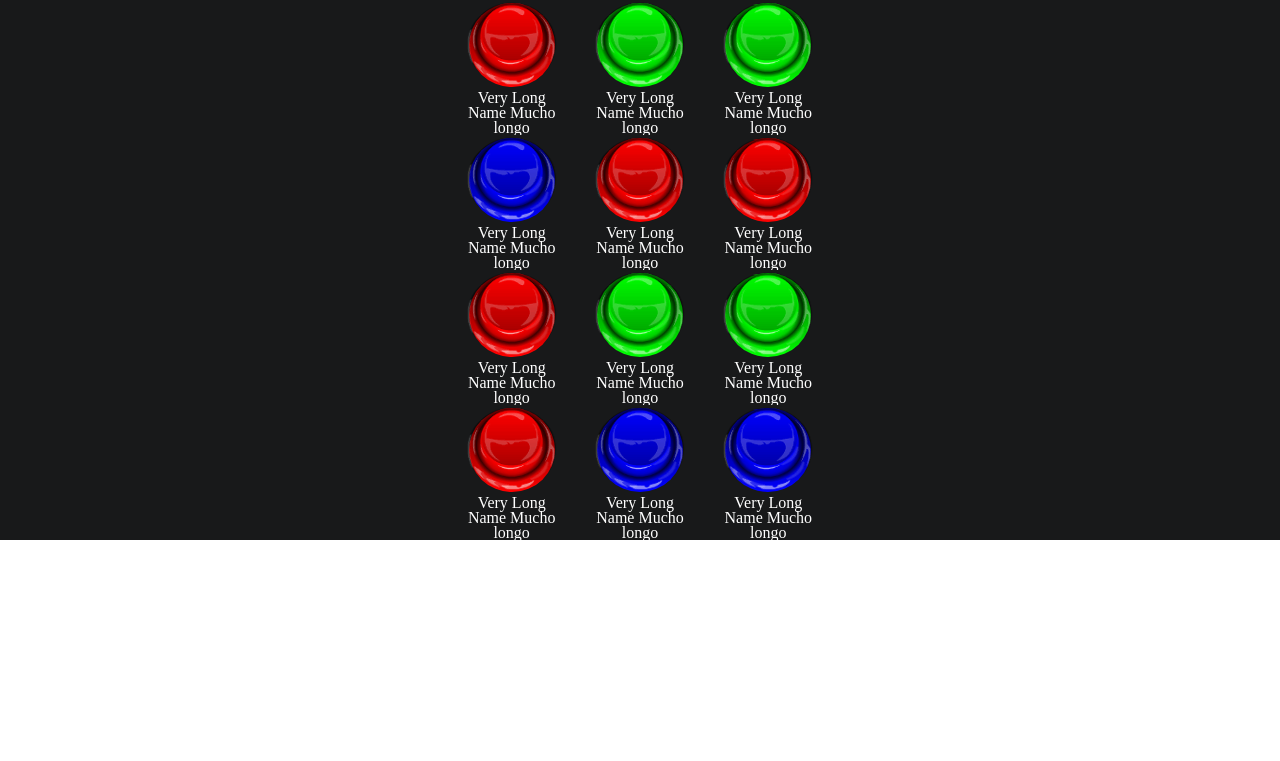
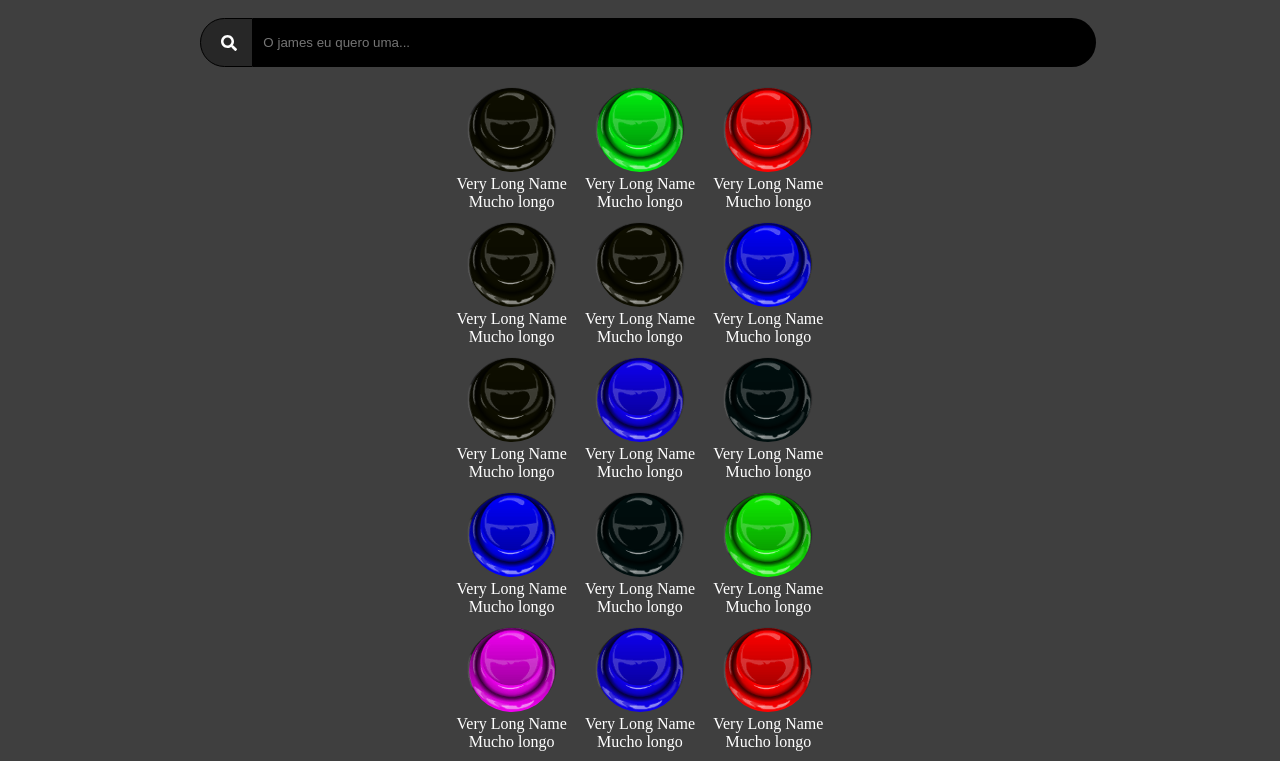
Before and after one commit to gui-rossi/instant-buttons-memes, a Vue app: page / in a window 1280 px wide. Shown: the top 761 px of the page. Built offline with nearby package versions, Linux system fonts and the light colour scheme.

Commit message:
added icons, search bar and footer

```diff
--- a/package.json
+++ b/package.json
@@ -12,6 +12,11 @@
     "@capacitor/app": "^5.0.6",
     "@capacitor/camera": "^5.0.6",
     "@capacitor/core": "^5.1.1",
+    "@fortawesome/fontawesome-svg-core": "^1.2.36",
+    "@fortawesome/free-brands-svg-icons": "^5.15.4",
+    "@fortawesome/free-regular-svg-icons": "^5.15.4",
+    "@fortawesome/free-solid-svg-icons": "^5.15.4",
+    "@fortawesome/vue-fontawesome": "^3.0.3",
     "@ionic/pwa-elements": "^3.2.1",
     "core-js": "^3.8.3",
     "vue": "^3.2.13"
--- a/src/App.vue
+++ b/src/App.vue
@@ -1,16 +1,19 @@
 <template>
+  <Navbar />
   <div class="app">
     <div class="background-buttons">
-
       <InstantButton v-for="instant in listOfInstants" :key="instant" />
-
     </div>
   </div>
+  <!-- <AdSense /> -->
 </template>
 
 <script>
 /* eslint-disable */
 import InstantButton from '../src/components/instant-button/instant-button.vue'
+import Navbar from '../src/components/navbar/navbar.vue'
+import AdSense from '../src/components/footer/adsense.vue'
+
 
 export default {
   name: 'App',
@@ -20,12 +23,14 @@ export default {
   data: function () {
     return {
       myImage: null,
-      listOfInstants: [1, 2, 3, 4, 5, 6, 7, 8, 9, 10, 11, 12],
+      listOfInstants: [1, 2, 3, 4, 5, 6, 7, 8, 9, 10, 11, 12, 13, 14, 15, 16, 17, 18, 19, 20],
 
     }
   },
   components: {
-    InstantButton
+    InstantButton,
+    Navbar,
+    AdSense
   },
   mounted: function () {
 
@@ -43,7 +48,9 @@ body {
 .app {
   display: flex;
   justify-content: center;
-  background-color: #18191A;
+  background-color: #3F3F3F;
+
+  padding-top: 85px;
 }
 
 .background-buttons {
--- /dev/null
+++ b/src/components/footer/adsense.vue
@@ -0,0 +1,24 @@
+<template>
+    <div class="adsense-container">
+
+    </div>
+</template>
+
+<script>
+/* eslint-disable */
+export default {
+    name: 'adsense'
+}
+
+</script>
+
+<style>
+.adsense-container {
+    position: fixed;
+    bottom: 0;
+    width: 100%;
+    z-index: 2;
+    background-color: white;
+    height: 60px;
+}
+</style>
--- a/src/components/instant-button/instant-button.vue
+++ b/src/components/instant-button/instant-button.vue
@@ -3,7 +3,7 @@
         <div class="small-button-background" :style="getRandomColor()"></div>
         <button class="small-button"></button>
         <div class="small-button-shadow"></div>
-        <div class="instant-button-name">Very Long Name Mucho longo</div>
+        <div class="instant-button-name">Very Long Name Mucho longo THIS IS VERY LONGGGGGG</div>
     </div>
 </template>
 
@@ -18,8 +18,24 @@ export default {
     },
     methods: {
         getRandomColor: function () {
-            const randomIndex = Math.floor(Math.random() * this.colors.length);
-            return 'background-color: ' + this.colors[randomIndex];
+            var val1 = Math.floor(Math.random() * 6);
+            var val2;
+
+            var hex = "#";
+
+            do {
+                val2 = Math.floor(Math.random() * 6);
+            } while (val1 === val2);
+
+            for(var i = 0; i < 6; i++){
+                if (val1 == i || val2 == i){
+                    hex = hex + "F";
+                } else {
+                    hex = hex + "0";
+                }
+            }
+
+            return 'background-color: ' + hex;
         }
     }
 }
@@ -75,14 +91,8 @@ export default {
 .instant-button-name {
     color: white;
     position: absolute;
-    /* height: 108px; */
-    /* width: 115%; */
-    display: flex;
-    justify-content: center;
-    /* align-items: flex-end; */
+    margin-top: 90px;
+    height: 37px;
     overflow: hidden;
-    margin-top: 90px;
-    line-height: 15px;
-    width: 110px;
 }
 </style>
--- /dev/null
+++ b/src/components/navbar/navbar.vue
@@ -0,0 +1,35 @@
+<template>
+    <div class="header">
+        <SearchBar />
+    </div>
+</template>
+
+<script>
+import SearchBar from './search-bar.vue';
+
+/* eslint-disable */
+export default {
+    name: 'navbar',
+    components: {
+        SearchBar,
+    }
+}
+</script>
+
+<style>
+.header {
+    background-color: #3F3F3F;
+    height: 85px;
+    display: flex;
+    justify-content: center;
+    align-items: center;
+
+    padding-left: 8px;
+    padding-right: 8px;
+
+    position: fixed;
+    top: 0;
+    width: 100%;
+    z-index: 2;
+}
+</style>
--- /dev/null
+++ b/src/components/navbar/search-bar.vue
@@ -0,0 +1,65 @@
+<template>
+    <div class="search-bar">
+        <div class="search-bar-icon">
+            <font-awesome-icon :icon="['fas', 'search']" />
+        </div>
+        <input class="search-bar-input" v-model="inputText" type="text" placeholder="O james eu quero uma..." name="search">
+    </div>
+</template>
+
+<script>
+
+/* eslint-disable */
+export default {
+    name: 'search-bar',
+    data: function () {
+        return {
+            inputText: "",
+        }
+    },
+    watch: {
+        inputText: function (value) {
+            console.log(value)
+        }
+    }
+}
+</script>
+
+<style>
+.search-bar {
+    width: 70%;
+    height: 55%;
+    display: flex;
+    align-items: center;
+}
+
+.search-bar-input {
+    width: 100%;
+    height: 100%;
+    border-top-right-radius: 100px;
+    border-bottom-right-radius: 100px;
+
+    border: 0;
+    outline: 0;
+
+    background-color: black;
+    padding-left: 10px;
+    color: white;
+}
+
+.search-bar-icon {
+    width: 50px;
+    height: 100%;
+    border: 1px solid black;
+    border-top-left-radius: 100px;
+    border-bottom-left-radius: 100px;
+
+    background-color: #272727;
+
+    display: flex;
+    justify-content: center;
+    align-items: center;
+    padding-left: 5px;
+    color: white;
+}
+</style>
--- a/src/main.js
+++ b/src/main.js
@@ -2,6 +2,15 @@ import { createApp } from 'vue'
 import App from './App.vue'
 // import { defineCustomElements } from '@ionic/pwa-elements/dist';
 
-createApp(App).mount('#app')
+import { library } from '@fortawesome/fontawesome-svg-core';
+import { FontAwesomeIcon } from '@fortawesome/vue-fontawesome'
+import { faSearch } from '@fortawesome/free-solid-svg-icons'
+
+library.add(faSearch)
+
+
+createApp(App)
+    .component('font-awesome-icon', FontAwesomeIcon)
+    .mount('#app')
 
 // defineCustomElements(window);
```
